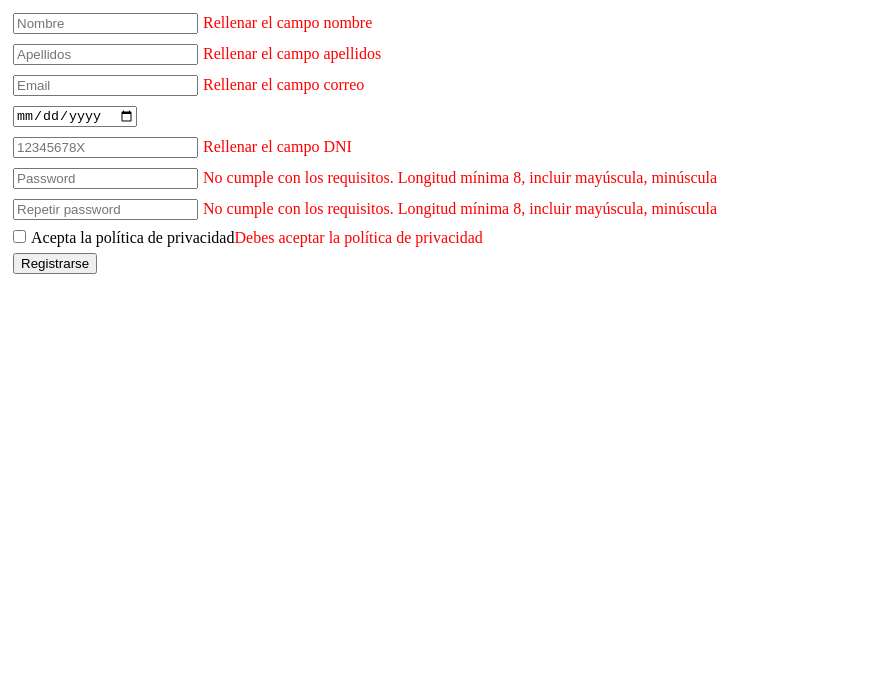
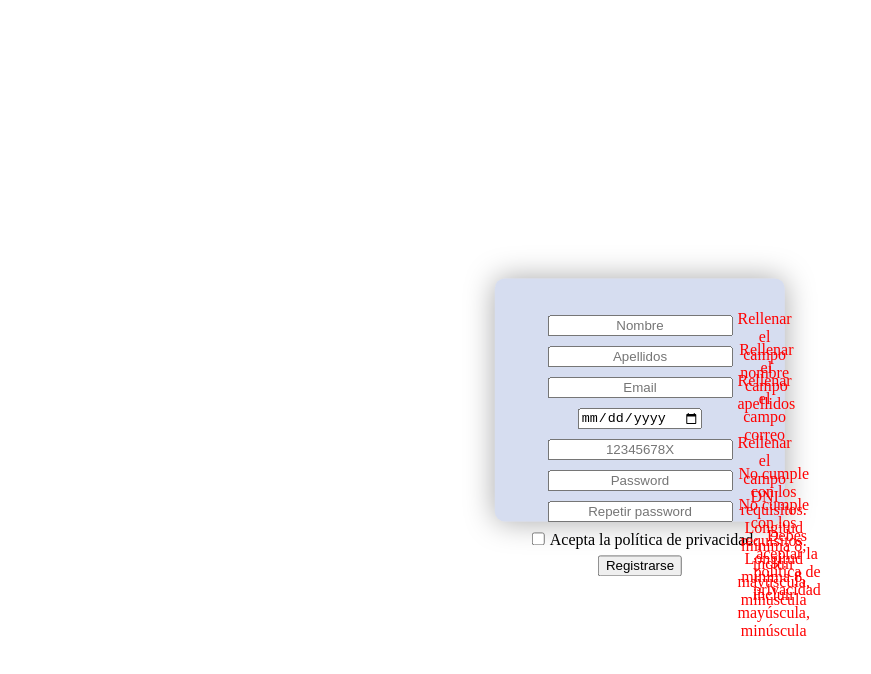
Before and after one commit to IvanT004/LM2324, a plain HTML site: page 3 Trimestre/formulario.html in a window 1280 px wide. Both pictures are taken after a click on the button "Registrarse". Shown: the whole page, without its empty margins (0-871 px from the left). Drawn offline with nearby package versions, Linux system fonts and the light colour scheme.

Commit message:
terminar

```diff
--- a/3 Trimestre/formulario.html
+++ b/3 Trimestre/formulario.html
@@ -6,15 +6,40 @@
     <title>Validar formulario con JQuery</title>
     <style>
         input,button{
+            position:static;
             margin: 5px 5px;
         }
+        input:focus{outline: 2px solid #bbb370;}
+        button:hover{background-color: #bbb370;}
+        input::placeholder{text-align: center;}
         span{
+            position:absolute;
             color: red;
+
         }
+        #caja{
+            /*Permite centrar el div*/
+            position: absolute;
+            box-sizing: border-box;
+            text-align: center;
+            left: 50%;
+            top: 50%;
+            transform: translate(-50%,-50%);
+            /*Permite dimensionar y distribuir los elementos de la caja*/
+            width:fit-content;
+            height: 19vw;
+            background-color: #5672c03d;
+            box-shadow: 0px 0px 30px rgb(167, 167, 168);
+            padding: 2rem;
+            border-radius: 10px;
+
+        }
+
     </style>
     <script src="https://ajax.googleapis.com/ajax/libs/jquery/3.7.1/jquery.min.js"></script>
 </head>
 <body>
+    <div id="caja">
         <input type="text" placeholder="Nombre" id="nombre" required><span id="errorNombre"></span><br>
         <input type="text" placeholder="Apellidos" id="apellidos" required><span id="errorApellidos"></span><br>
         <input type="email" placeholder="Email" id="correo" required><span id="errorCorreo"></span><br>
@@ -24,6 +49,7 @@
         <input type="password" placeholder="Repetir password" id="password2" required><span id="errorPassword2"></span><br>
         <input type="checkbox" name="" id="privacidad" required><label for="">Acepta la política de privacidad</label><span id="errorPrivacidad"></span><br>
         <button>Registrarse</button>
+    </div>
     <script>
         $(document).ready(function () {
             $("button").click(function(){
@@ -36,7 +62,7 @@
                 let dni = $("#dni").val();
                 let password1 = $("#password1").val();
                 let password2 = $("#password2").val();
-                let privacidad = $("#privacidad").is("checked");
+                let privacidad = $("#privacidad").is(":checked");
 
 
                 if(nombre==""){
@@ -86,6 +112,8 @@
                 }else{
                     $("#errorPrivacidad").text("");
                 }
+
+
             });
         });
     </script>
```
Lines whose indentation alone changed are shown as unchanged.
